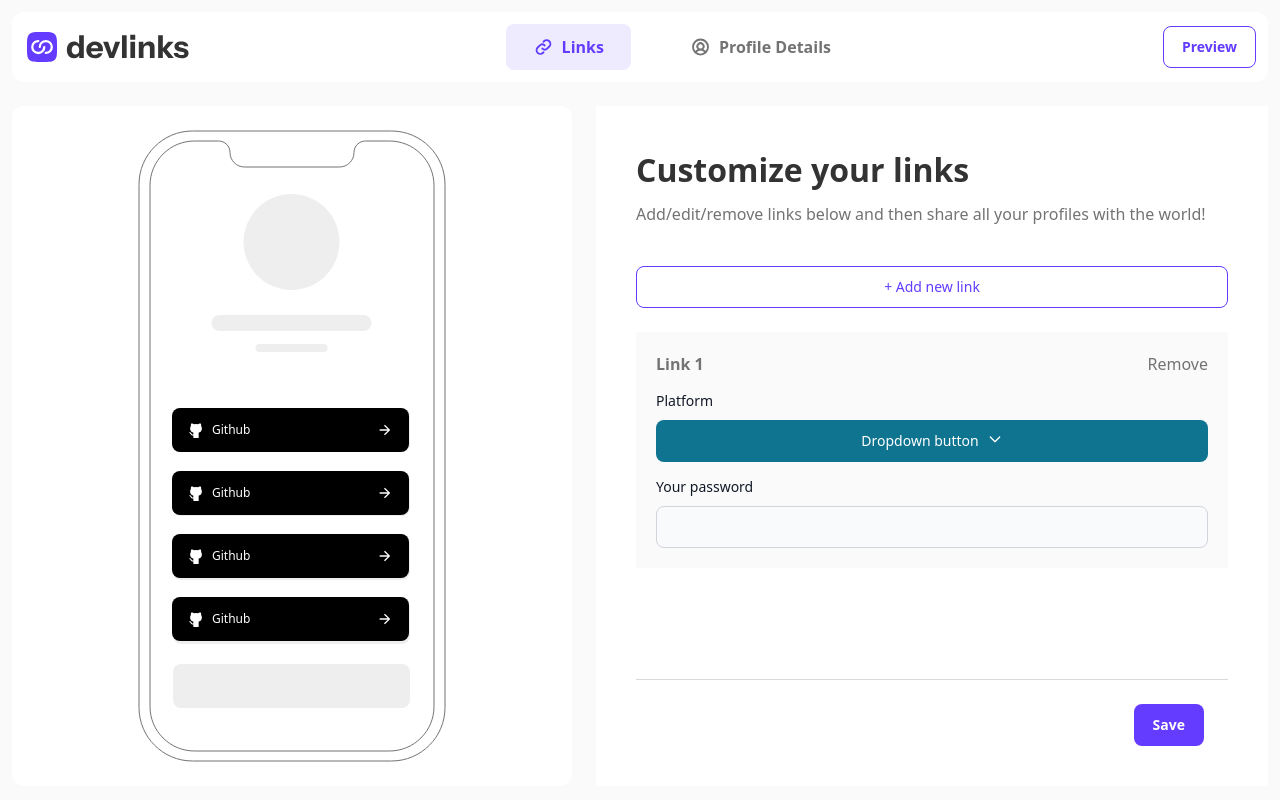
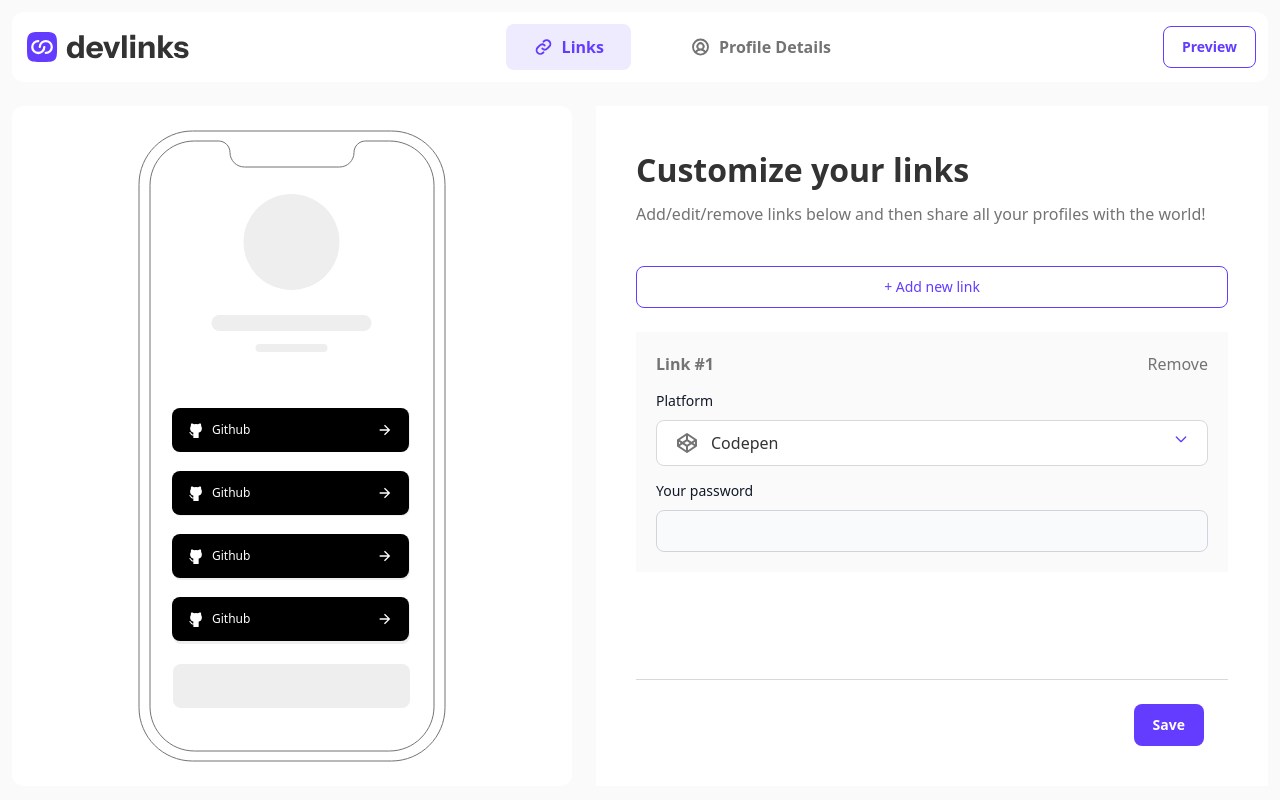
Before and after one commit to k2pbac/link-sharing, a Next.js app: page / in a window 1280 px wide. Shown: the top 800 px of the page. Built offline with nearby package versions, Linux system fonts and the light colour scheme.

Commit message:
add hover effects to button

```diff
--- a/src/app/main.scss
+++ b/src/app/main.scss
@@ -18,6 +18,11 @@ $dark-purple-filter: brightness(0) saturate(100%) invert(23%) sepia(98%)
   saturate(3745%) hue-rotate(247deg) brightness(99%) contrast(104%);
 $white-filter: brightness(0) saturate(100%) invert(99%) sepia(58%) saturate(0%)
   hue-rotate(186deg) brightness(111%) contrast(101%);
+$light-grey-filter: brightness(0) saturate(100%) invert(100%) sepia(0%)
+  saturate(5717%) hue-rotate(297deg) brightness(111%) contrast(70%);
+$grey-filter: brightness(0) saturate(100%) invert(45%) sepia(0%) saturate(0%)
+  hue-rotate(143deg) brightness(99%) contrast(87%);
+
 // Fonts
 
 .heading-m,
--- a/src/components/views/customize-links/custom-link-input.scss
+++ b/src/components/views/customize-links/custom-link-input.scss
@@ -12,13 +12,51 @@
   }
   ul {
     overflow: auto;
-    height: 200px;
+    height: 300px;
+
+    li[role~="menuitem"] {
+      .input-icon {
+        display: flex;
+        color: $dark-grey;
+        flex: 1;
+        gap: 12px;
+        img {
+          filter: $grey-filter;
+        }
+      }
+      button.active .input-icon {
+        color: $dark-purple;
+        img {
+          filter: $dark-purple-filter;
+        }
+      }
+    }
   }
-  button {
+  button[data-testid~="flowbite-dropdown-target"] {
     width: 100%;
-
+    background-color: $white;
+    border: 1px solid $light-grey;
+    & > span {
+      width: 100%;
+    }
+    &:hover {
+      -webkit-box-shadow: 0px 0px 32px 0px rgba(99, 60, 255, 0.25);
+      -moz-box-shadow: 0px 0px 32px 0px rgba(99, 60, 255, 0.25);
+      box-shadow: 0px 0px 32px 0px rgba(99, 60, 255, 0.25);
+      background-color: $white !important;
+    }
     svg {
       float: right;
+      color: $dark-purple;
+    }
+    .input-icon {
+      display: flex;
+      color: $dark-grey;
+      flex: 1;
+      gap: 12px;
+      img {
+        filter: $grey-filter;
+      }
     }
   }
 }
--- a/src/components/views/customize-links/custom-link-input.tsx
+++ b/src/components/views/customize-links/custom-link-input.tsx
@@ -1,4 +1,7 @@
+"use client";
+
 import { Label, TextInput, Dropdown } from "flowbite-react";
+import { useState } from "react";
 
 interface Props {
   index: number;
@@ -22,19 +25,38 @@ const linkTypes = [
 ];
 
 export default function CustomLinkInput(props: Props) {
+  const [link, setLink] = useState(linkTypes[props.index]);
+  const getLabel = () => {
+    return (
+      <p className="input-icon body-m">
+        <img src={link.icon} alt="link-icon" /> {link.item}
+      </p>
+    );
+  };
+
   return (
     <div className="custom-link-input">
       <p className="heading-s">
-        Link {props.index} <span className="body-m">Remove</span>
+        Link #{props.index + 1} <span className="body-m">Remove</span>
       </p>
 
       <div>
         <div className="mb-2 block">
           <Label htmlFor="platform" value="Platform" />
         </div>
-        <Dropdown label="Dropdown button" dismissOnClick={false}>
-          {linkTypes.map((link, index) => {
-            return <Dropdown.Item key={index}>{link["item"]}</Dropdown.Item>;
+        <Dropdown label={getLabel()} dismissOnClick={true}>
+          {linkTypes.map((linkItem, index) => {
+            return (
+              <Dropdown.Item
+                onClick={() => setLink(linkTypes[index])}
+                key={index}
+                className={link.item === linkTypes[index].item ? "active" : ""}
+              >
+                <p className="input-icon body-m">
+                  <img src={linkItem.icon} alt="link-icon" /> {linkItem.item}
+                </p>
+              </Dropdown.Item>
+            );
           })}
         </Dropdown>
       </div>
--- a/src/components/views/customize-links/customize-links.tsx
+++ b/src/components/views/customize-links/customize-links.tsx
@@ -36,7 +36,7 @@ export default function CustomizeLinks() {
             </>
           </div>
         ) : (
-          <CustomLinkInput index={1} />
+          <CustomLinkInput index={0} />
         )}
       </div>
       <div className="button-container">
```
